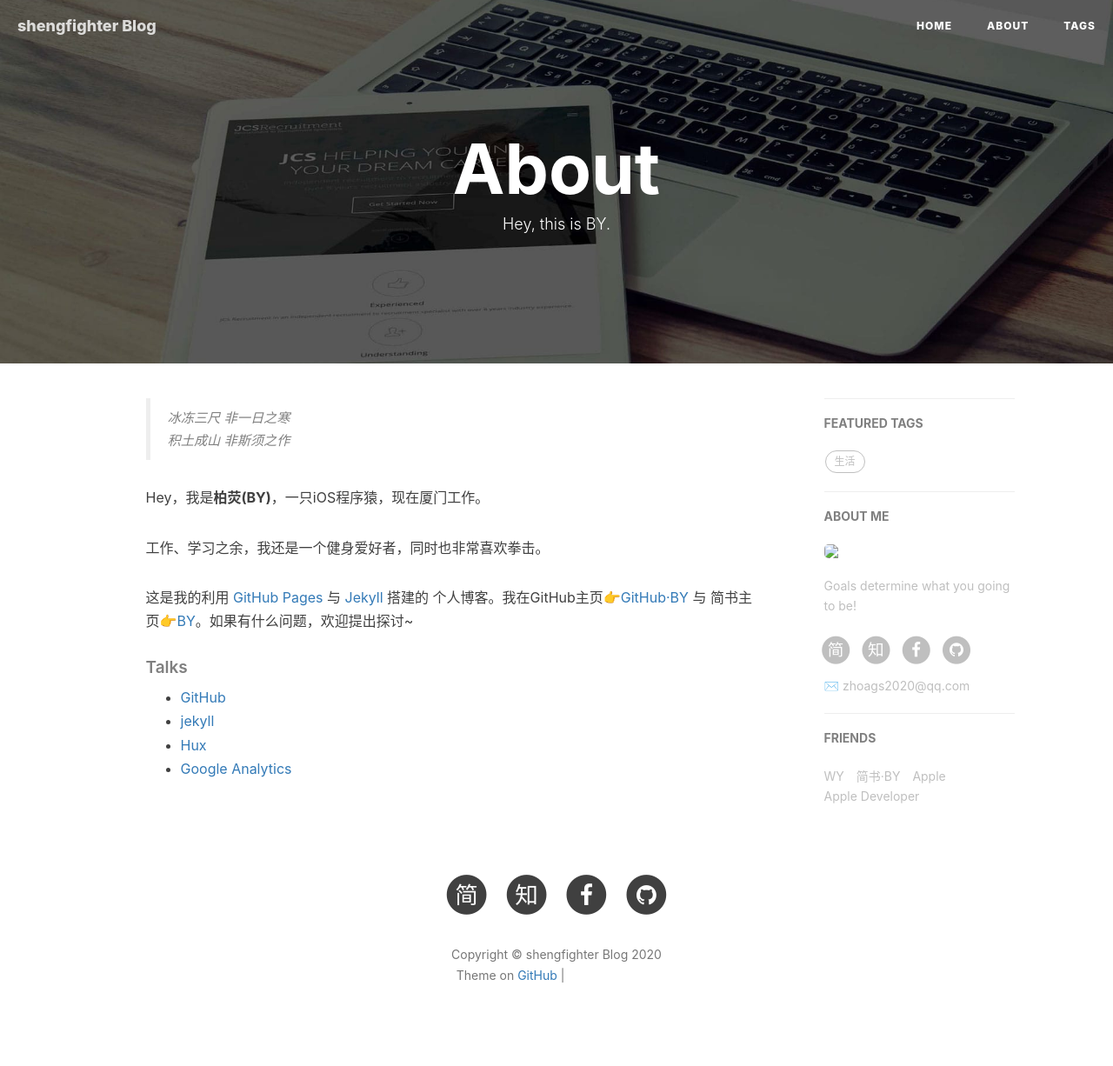
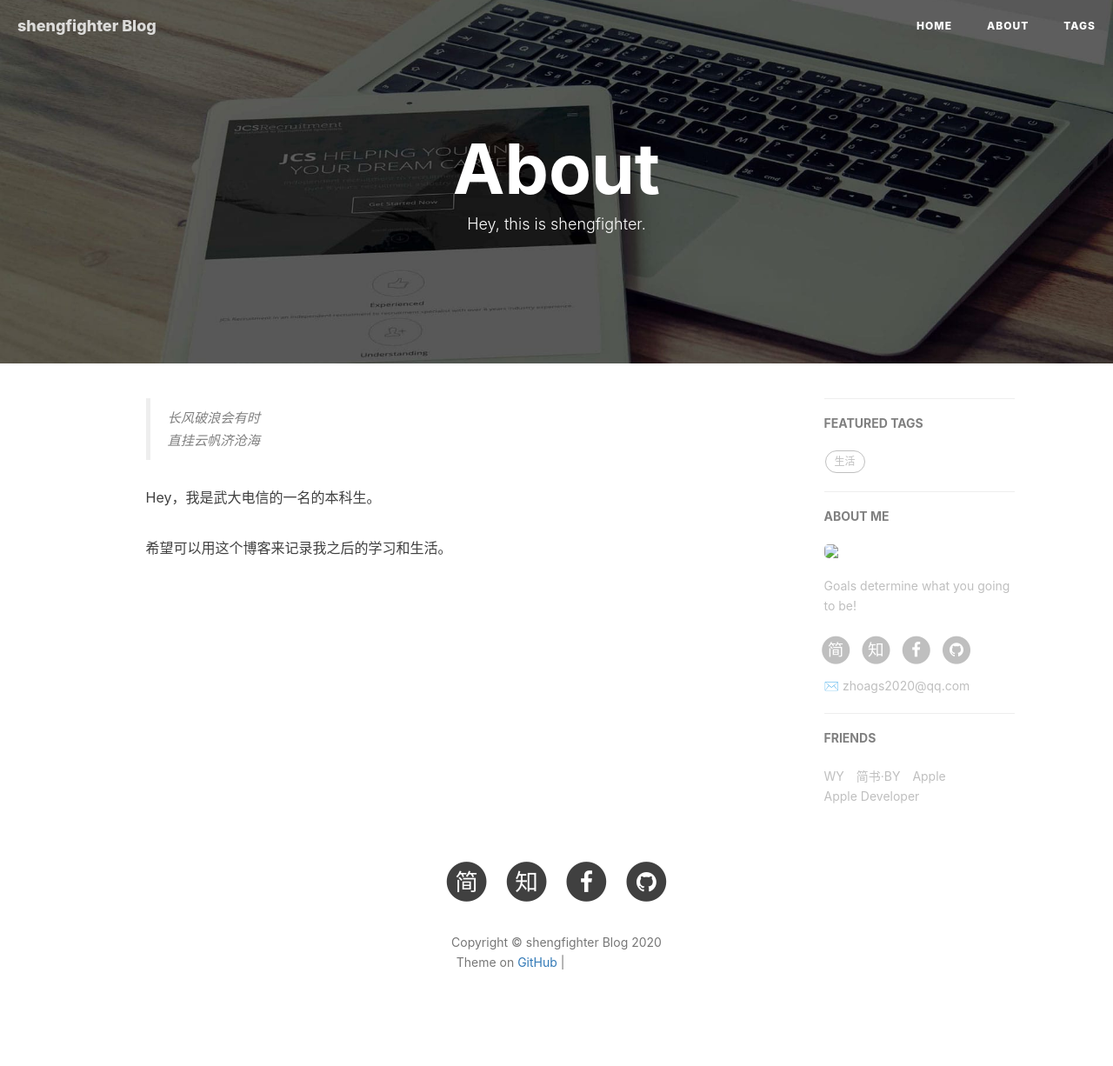
Before and after one commit to f1yfisher/f1yfisher.github.io, a Jekyll site: the page built from about.html, in a window 1280 px wide. Shown: the whole page at 87% size. Built offline with Jekyll 4.4.1, drawn with Linux system fonts in a browser that asks for light colours; nearby versions of some CDN libraries; comment, search, counter and statistics services are not loaded; grey boxes are pictures that could not be loaded.

Commit message:
Update about.html

```diff
--- a/about.html
+++ b/about.html
@@ -1,7 +1,7 @@
 ---
 layout: page
 title: "About"
-description: "Hey, this is BY."
+description: "Hey, this is shengfighter."
 header-img: "img/post-bg-rwd.jpg"
 ---
 
@@ -15,25 +15,13 @@ header-img: "img/post-bg-rwd.jpg"
 <div class="zh post-container">
 
     <!--copied from markdown -->
-    <blockquote><p>冰冻三尺 非一日之寒<br>
-    积土成山 非斯须之作</p></blockquote>
+    <blockquote><p>长风破浪会有时<br>
+    直挂云帆济沧海</p></blockquote>
 
-    <p>Hey，我是<strong>柏荧(BY)</strong>，一只iOS程序猿，现在厦门工作。</p>
+    <p>Hey，我是武大电信的一名的本科生。</p>
 
-    <p>工作、学习之余，我还是一个健身爱好者，同时也非常喜欢拳击。</p>
+    <p>希望可以用这个博客来记录我之后的学习和生活。</p>
 
-    <p>这是我的利用 <a href="https://pages.github.com/">GitHub Pages</a> 与 <a href="http://jekyll.com.cn/">Jekyll</a> 搭建的 个人博客。我在GitHub主页<a href="https://github.com/qiubaiying">👉GitHub·BY</a> 与 简书主页<a href="https://http://www.jianshu.com/u/e71990ada2fd">👉BY</a>。如果有什么问题，欢迎提出探讨~</p>
-
-    <p></p>
-
-    <h5>Talks</h5>
-
-    <ul>
-        <li><a href="https://github.com">GitHub</a></li>
-        <li><a href="http://jekyll.com.cn/">jekyll</a></li>
-        <li><a href="http://huangxuan.me/">Hux</a></li>
-        <li><a href="https://analytics.google.com/analytics">Google Analytics</a></li>
-    </ul>
 </div>
 
 <!-- English Version -->
```
